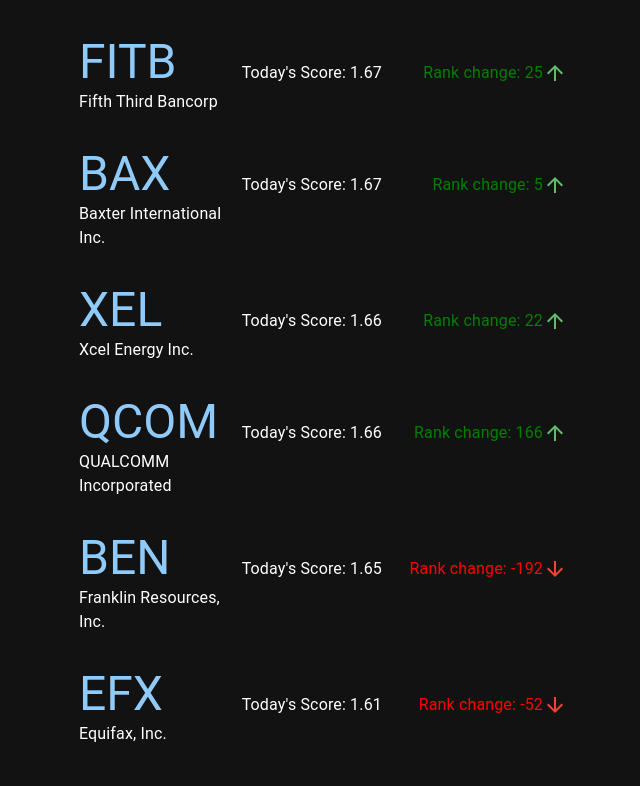
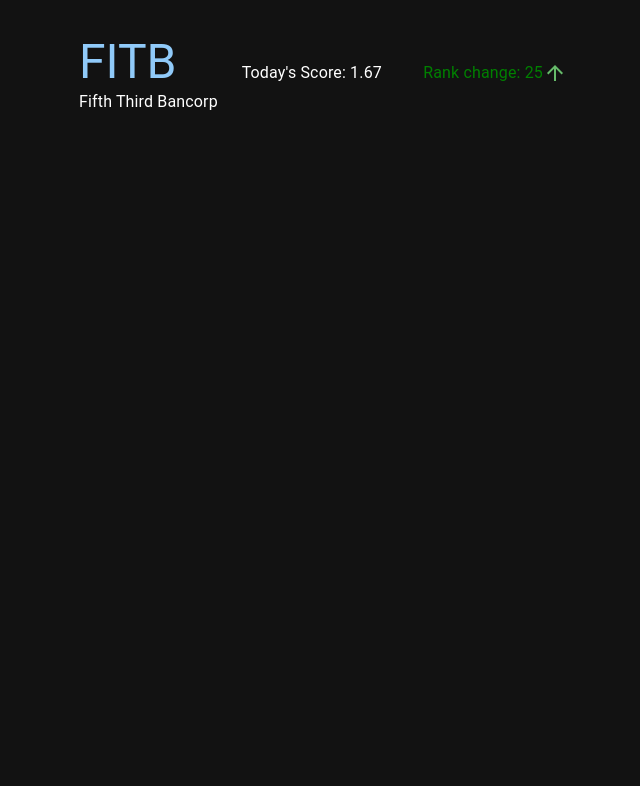
Before and after one commit to pbio/Ocean-Impact-Score, a Next.js app: page / in a window 1280 px wide. Shown: the part 6300-7086 px from the top of the page, without its empty margins (317-957 px from the left). After the commit the page ends 6438 px from the top, so only its background shows below. Built offline with nearby package versions, Linux system fonts and the light colour scheme.

Commit message:
simplify list render using a map

```diff
--- a/components/industry-selector.tsx
+++ b/components/industry-selector.tsx
@@ -13,7 +13,7 @@
 }
 
 //export default function IndustrySelector({ selectedIndustry, setIndustry}: AppProps<CustomPageProps> ) {
-export default function IndustrySelector(props: AppProps & CustomPageProps ) {
+export default function IndustrySelector(props: AppProps & CustomPageProps ):JSX.Element {
     const industryList: string[] = [
         "", "Commercial Services", "Communications", "Consumer Durables", "Consumer Non-Durables", "Consumer Services",
         "Distribution Services", "Electronic Technology", "Energy Minerals", "Finance", "Health Services", "Health Technology",
--- a/components/score-dialog.tsx
+++ b/components/score-dialog.tsx
@@ -60,7 +60,7 @@
   open: boolean
 }
 
-export default function CustomizedDialogs({ticker, monthly, yearly, daily, open, setOpen}: AppProps & CustomPageProps) {
+export default function CustomizedDialogs({ticker, monthly, yearly, daily, open, setOpen}: AppProps & CustomPageProps):JSX.Element {
   const [plotType, setPlotType] = React.useState(0);
   const plotTypeTitle: Array<String> = ["Daily", "Monthly", "Yearly"]
   const setData = function(plotType: Number) {
--- a/components/score-list-item.tsx
+++ b/components/score-list-item.tsx
@@ -15,7 +15,7 @@
   sort: number
 }
 
-export default function ScoreItem ({data, setOpen, setCompany, name, sort}: AppProps & CustomPageProps) {
+export default function ScoreItem ({data, setOpen, setCompany, name, sort}: AppProps & CustomPageProps):JSX.Element {
   //const todayDate = getDate(); //when go live, need to implement the today date checker
   const todayDate: string = "2022-11-07"
   const todayScore: number = data.daily[todayDate]
--- a/components/score-list.tsx
+++ b/components/score-list.tsx
@@ -29,7 +29,7 @@
   //textAlign: 'center'
 }));
 
-export default function ScoreList({ scoresList, addInfo, pageProps }: AppProps & CustomPageProps) {
+export default function ScoreList({ scoresList, addInfo, pageProps }: AppProps & CustomPageProps): JSX.Element {
     //Handle the opening and closing of the dialog
     const [open, setOpen] = React.useState<boolean>(false);
     const [selectedCompany, setCompany] = React.useState<any>(scoresList[0]);
@@ -52,53 +52,6 @@
         scoresList.sort((a, b) => a.yearly["2022"]-b.yearly["2022"])
         break;
     }
-    //Create one ScoreListItem for each company in the List, with state hooks
-    const myScores=[]
-
-    if (searchTerm=="" && industry=="") //no search or industry filter
-    scoresList.forEach((element, key)=>{
-        myScores.push(
-            <ScoreListItem
-                key={key}
-                data={element}
-                name={(addInfo[element.ticker]) ? addInfo[element.ticker][1] : element.ticker}
-                setOpen={setOpen}
-                setCompany={setCompany}
-                sort={sort}
-                {...pageProps}
-                />
-            );
-    });
-    else if (industry) //Execute if we have a industry filter selected
-    scoresList.forEach((element, key)=>{
-      if (addInfo[element.ticker] && addInfo[element.ticker][0]==industry)
-      myScores.push(
-          <ScoreListItem
-              key={key}
-              data={element}
-              name={(addInfo[element.ticker]) ? addInfo[element.ticker][1] : element.ticker}
-              setOpen={setOpen}
-              setCompany={setCompany}
-              sort={sort}
-              {...pageProps}
-              />
-          );
-    });
-    else //Execute if we have a search in process
-    scoresList.forEach((element, key)=>{
-      if (element.ticker.toLowerCase().includes(searchTerm.toLowerCase()))
-      myScores.push(
-          <ScoreListItem
-              key={key}
-              data={element}
-              name={(addInfo[element.ticker]) ? addInfo[element.ticker][1] : element.ticker}
-              setOpen={setOpen}
-              setCompany={setCompany}
-              sort={sort}
-              {...pageProps}
-              />
-          );
-    });
 
     return (
     <Box sx={{ width: '100%', maxWidth: 600, bgcolor: 'background.paper' }}>
@@ -173,7 +126,40 @@
       <Divider />
       <nav aria-label="secondary mailbox folders">
         <List>
-          { myScores }
+          {!industry ?
+          scoresList
+            .filter((element)=>{ //search
+              return element.ticker.toLowerCase().includes(searchTerm.toLowerCase()) || addInfo[element.ticker]?.[1]?.toLowerCase().includes(searchTerm.toLowerCase())
+            })
+            .slice(0,50) //only show the top 50
+            .map(element=>
+              <ScoreListItem
+                  key={element.ticker}
+                  data={element}
+                  name={(addInfo[element.ticker]) ? addInfo[element.ticker][1] : element.ticker}
+                  setOpen={setOpen}
+                  setCompany={setCompany}
+                  sort={sort}
+                  {...pageProps}
+                  />)
+          :
+          scoresList
+            .filter(element => addInfo[element.ticker]?.[0]==industry ) //industry category filter
+            .filter((element)=>{
+              return element.ticker.toLowerCase().includes(searchTerm.toLowerCase()) || addInfo[element.ticker]?.[1]?.toLowerCase().includes(searchTerm.toLowerCase())
+            }) //search
+            .slice(0,50) //only show the top 50
+            .map(element=>
+                <ScoreListItem
+                    key={element.ticker}
+                    data={element}
+                    name={(addInfo[element.ticker]) ? addInfo[element.ticker][1] : element.ticker}
+                    setOpen={setOpen}
+                    setCompany={setCompany}
+                    sort={sort}
+                    {...pageProps}
+                    />)
+          }
         </List>
       </nav>
       <ScoreDialog
```
